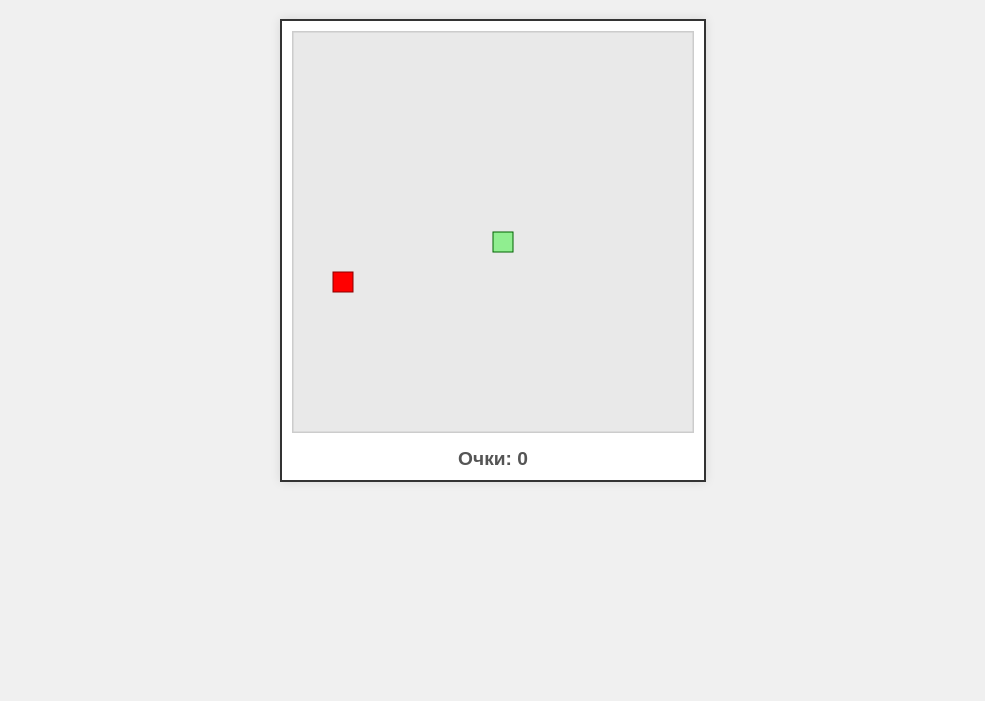
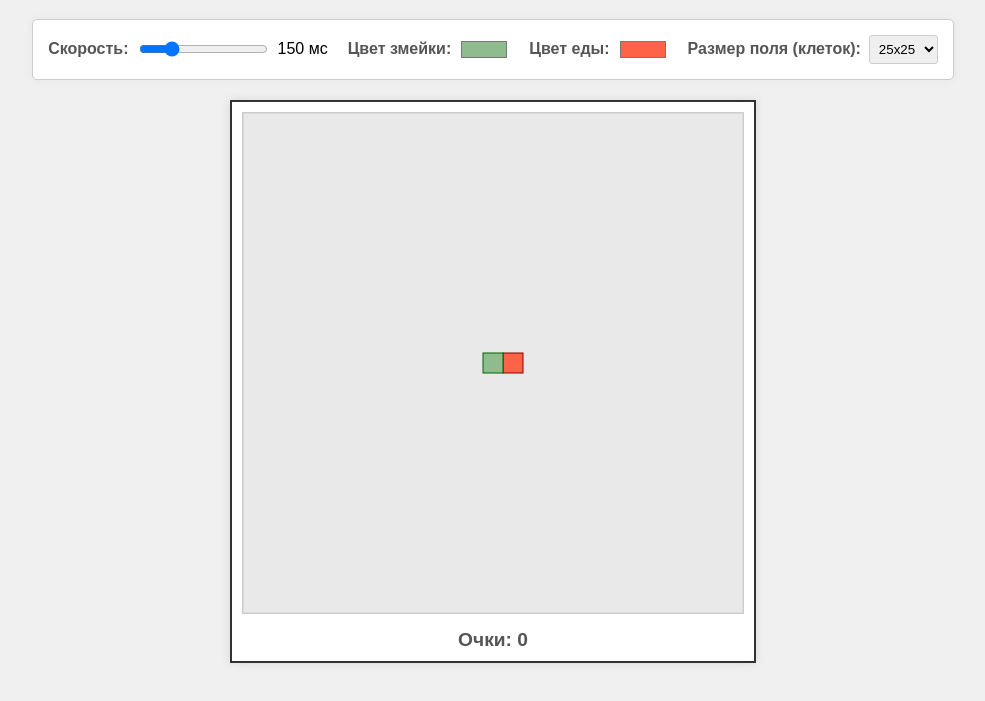
Before and after one commit to deneserty/zmeika, a plain HTML site: page index.html in a window 1280 px wide. Shown: the part 81-782 px from the top of the page, without its empty margins (147-1132 px from the left). Drawn offline with Linux system fonts and the light colour scheme.

Commit message:
gameplay update

```diff
--- a/index.html
+++ b/index.html
@@ -8,6 +8,34 @@
 </head>
 <body>
     <h1>Игра Змейка</h1>
+
+    <div id="controls">
+        <div class="control-group">
+            <label for="snake-speed">Скорость:</label>
+            <input type="range" id="snake-speed" min="50" max="500" value="150">
+            <span id="snake-speed-value">150 мс</span>
+        </div>
+
+        <div class="control-group">
+            <label for="snake-color">Цвет змейки:</label>
+            <input type="color" id="snake-color" value="#8FBC8F"> <!-- DarkSeaGreen -->
+        </div>
+
+        <div class="control-group">
+            <label for="food-color">Цвет еды:</label>
+            <input type="color" id="food-color" value="#FF6347"> <!-- Tomato -->
+        </div>
+
+        <div class="control-group">
+            <label for="field-size">Размер поля (клеток):</label>
+            <select id="field-size">
+                <option value="20">20x20</option>
+                <option value="25" selected>25x25</option>
+                <option value="30">30x30</option>
+            </select>
+        </div>
+    </div>
+
     <div id="game-container">
         <canvas id="game-canvas"></canvas>
         <div id="score">Очки: 0</div>
--- a/script.js
+++ b/script.js
@@ -2,13 +2,15 @@ const canvas = document.getElementById('game-canvas');
 const ctx = canvas.getContext('2d');
 const scoreDisplay = document.getElementById('score');
 
-const gridSize = 20;
-const canvasSize = 400;
 
-canvas.width = canvasSize;
-canvas.height = canvasSize;
+const snakeSpeedInput = document.getElementById('snake-speed');
+const snakeSpeedValueSpan = document.getElementById('snake-speed-value');
+const snakeColorInput = document.getElementById('snake-color');
+const foodColorInput = document.getElementById('food-color');
+const fieldSizeInput = document.getElementById('field-size');
 
-const snakeSpeed = 150;
+let gridSize = 20;
+let canvasSize = 400;
 
 let snake = [{ x: 10, y: 10 }];
 let food = { x: 15, y: 15 };
@@ -17,24 +19,39 @@ let dy = 0;
 let score = 0;
 let changingDirection = false;
 
+let snakeSpeed = 150;
+let snakeColor = '#8FBC8F';
+let foodColor = '#FF6347';
+let currentFieldSize = 25;
+
+
+function initializeGameDimensions() {
+    canvas.width = currentFieldSize * gridSize;
+    canvas.height = currentFieldSize * gridSize;
+    snake = [{ x: Math.floor(currentFieldSize / 2), y: Math.floor(currentFieldSize / 2) }];
+    generateFood();
+}
+
+let gameInterval;
+
 function mainGameLoop() {
-    setTimeout(() => {
+    if (gameInterval) {
+        clearInterval(gameInterval);
+    }
+
+    gameInterval = setInterval(() => {
         changingDirection = false;
         clearCanvas();
         drawFood();
         moveSnake();
         drawSnake();
 
-
         if (checkCollision()) {
             gameOver();
             return;
         }
-
-        mainGameLoop();
     }, snakeSpeed);
 }
-
 
 function clearCanvas() {
     ctx.fillStyle = '#e9e9e9';
@@ -44,7 +61,7 @@ function clearCanvas() {
 }
 
 function drawSnake() {
-    ctx.fillStyle = 'lightgreen';
+    ctx.fillStyle = snakeColor;
     ctx.strokeStyle = 'darkgreen';
     snake.forEach(segment => {
         ctx.fillRect(segment.x * gridSize, segment.y * gridSize, gridSize, gridSize);
@@ -53,12 +70,11 @@ function drawSnake() {
 }
 
 function drawFood() {
-    ctx.fillStyle = 'red';
+    ctx.fillStyle = foodColor;
     ctx.strokeStyle = 'darkred';
     ctx.fillRect(food.x * gridSize, food.y * gridSize, gridSize, gridSize);
     ctx.strokeRect(food.x * gridSize, food.y * gridSize, gridSize, gridSize);
 }
-
 
 function moveSnake() {
     const head = { x: snake[0].x + dx, y: snake[0].y + dy };
@@ -76,8 +92,8 @@ function moveSnake() {
 
 function generateFood() {
     while (true) {
-        food.x = Math.floor(Math.random() * (canvas.width / gridSize));
-        food.y = Math.floor(Math.random() * (canvas.height / gridSize));
+        food.x = Math.floor(Math.random() * currentFieldSize);
+        food.y = Math.floor(Math.random() * currentFieldSize);
 
         let collisionWithSnake = false;
         for (let i = 0; i < snake.length; i++) {
@@ -108,29 +124,24 @@ function changeDirection(event) {
     const goingRight = dx === 1;
 
     if (keyPressed === LEFT_KEY && !goingRight) {
-        dx = -1;
-        dy = 0;
+        dx = -1; dy = 0;
     }
     if (keyPressed === UP_KEY && !goingDown) {
-        dx = 0;
-        dy = -1;
+        dx = 0; dy = -1;
     }
     if (keyPressed === RIGHT_KEY && !goingLeft) {
-        dx = 1;
-        dy = 0;
+        dx = 1; dy = 0;
     }
     if (keyPressed === DOWN_KEY && !goingUp) {
-        dx = 0;
-        dy = 1;
+        dx = 0; dy = 1;
     }
 }
 
 function checkCollision() {
     const hitLeftWall = snake[0].x < 0;
-    const hitRightWall = snake[0].x >= canvas.width / gridSize;
+    const hitRightWall = snake[0].x >= currentFieldSize;
     const hitTopWall = snake[0].y < 0;
-    const hitBottomWall = snake[0].y >= canvas.height / gridSize;
-
+    const hitBottomWall = snake[0].y >= currentFieldSize;
     if (hitLeftWall || hitRightWall || hitTopWall || hitBottomWall) {
         return true;
     }
@@ -146,14 +157,42 @@ function checkCollision() {
 
 function gameOver() {
     alert(`Игра окончена! Ваш счет: ${score}`);
-    snake = [{ x: 10, y: 10 }];
+    score = 0;
+    scoreDisplay.textContent = `Очки: ${score}`;
     dx = 0;
     dy = 0;
-    score = 0;
-    scoreDisplay.textContent = `Очки: ${score}`;
+    initializeGameDimensions();
     generateFood();
+    mainGameLoop();
 }
 
+snakeSpeedInput.addEventListener('input', () => {
+    snakeSpeed = parseInt(snakeSpeedInput.value);
+    snakeSpeedValueSpan.textContent = `${snakeSpeed} мс`;
+    mainGameLoop();
+});
+
+snakeColorInput.addEventListener('input', () => {
+    snakeColor = snakeColorInput.value;
+    drawSnake();
+});
+
+// Обработчик для выбора цвета еды
+foodColorInput.addEventListener('input', () => {
+    foodColor = foodColorInput.value;
+    drawFood();
+});
+
+fieldSizeInput.addEventListener('change', () => {
+    currentFieldSize = parseInt(fieldSizeInput.value);
+    initializeGameDimensions();
+    mainGameLoop();
+});
+
+document.addEventListener('DOMContentLoaded', () => {
+    initializeGameDimensions();
+    generateFood();
+    mainGameLoop();
+});
+
 document.addEventListener('keydown', changeDirection);
-generateFood();
-mainGameLoop();
--- a/style.css
+++ b/style.css
@@ -10,6 +10,49 @@ body {
 
 h1 {
     color: #333;
+}
+
+#controls {
+    display: flex;
+    flex-wrap: wrap;
+    justify-content: center;
+    gap: 20px;
+    margin-bottom: 20px;
+    padding: 15px;
+    border: 1px solid #ccc;
+    background-color: #fff;
+    box-shadow: 0 0 10px rgba(0, 0, 0, 0.05);
+    border-radius: 5px;
+}
+
+.control-group {
+    display: flex;
+    align-items: center;
+    gap: 8px;
+}
+
+.control-group label {
+    font-weight: bold;
+    color: #555;
+}
+
+.control-group input[type="range"] {
+    cursor: pointer;
+}
+
+.control-group input[type="color"] {
+    border: none;
+    background-color: transparent;
+    cursor: pointer;
+    padding: 0;
+    height: 25px;
+}
+
+.control-group select {
+    padding: 5px;
+    border-radius: 3px;
+    border: 1px solid #ccc;
+    cursor: pointer;
 }
 
 #game-container {
```
